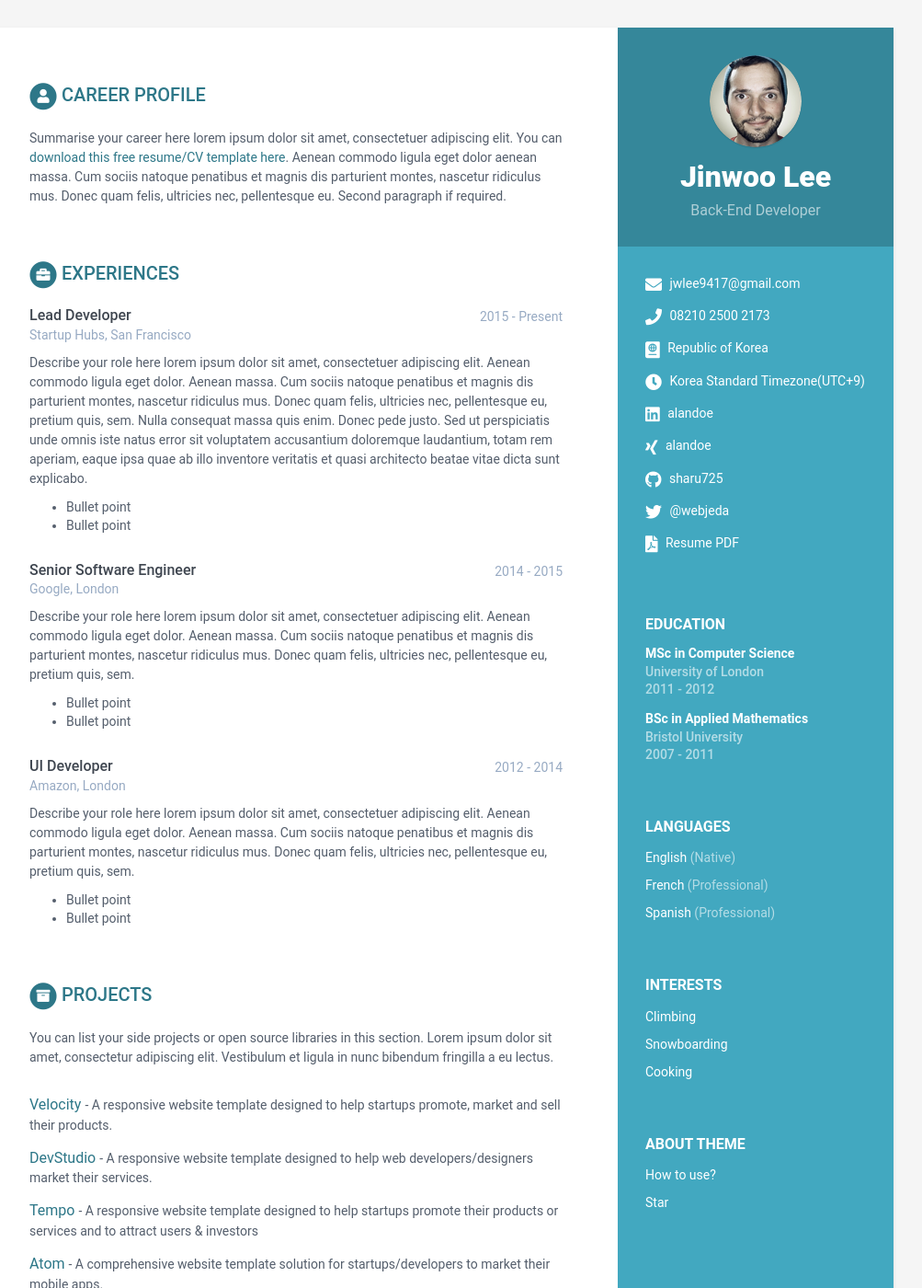
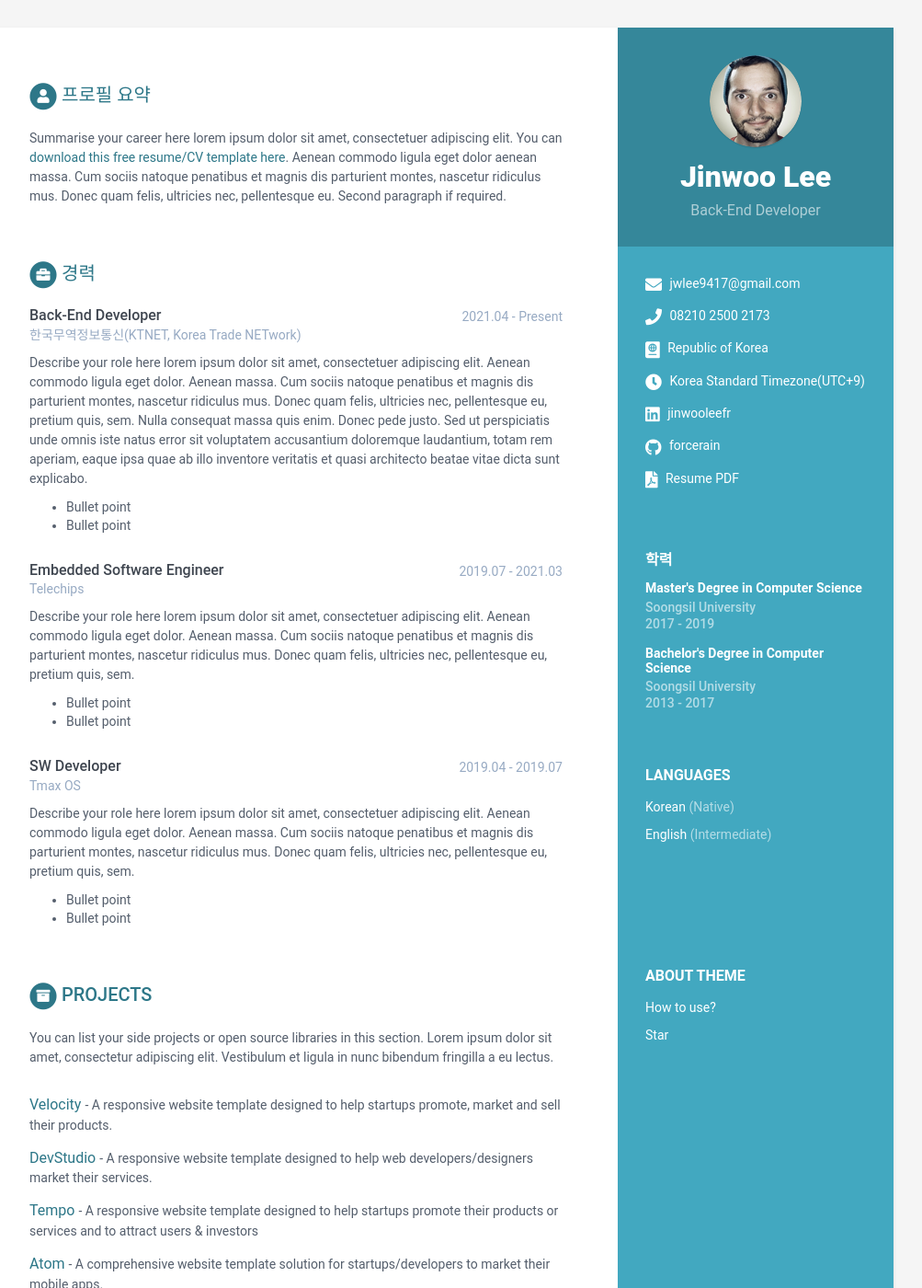
Before and after one commit to fakerainjw/forcerain.github.io, a Jekyll site: the page built from index.html, in a window 1280 px wide and 1400 px high. Shown: the whole window at 92% size, without its empty margins (168-1171 px from the left). Built offline with Jekyll 4.4.1, drawn with Linux system fonts in a browser that asks for light colours; some of the changed text lies outside the part shown.

Commit message:
revising 1

```diff
--- a/_data/data.yml
+++ b/_data/data.yml
@@ -17,13 +17,12 @@ sidebar:
     timezone: Korea Standard Timezone(UTC+9)
     citizenship: Republic of Korea
     website:  #do not add http://
-    linkedin: alandoe
-    xing: alandoe
-    github: sharu725
+    linkedin: jinwooleefr
+    github: forcerain
     telegram: # add your nickname without '@' sign
     gitlab:
     bitbucket:
-    twitter: '@webjeda'
+    twitter:
     stack-overflow: # Number/Username, e.g. 123456/alandoe
     codewars:
     goodreads: # Number-Username, e.g. 123456-alandoe
@@ -32,29 +31,26 @@ sidebar:
     languages:
       title: Languages
       info:
-        - idiom: English
+        - idiom: Korean
           level: Native
 
-        - idiom: French
-          level: Professional
-
-        - idiom: Spanish
-          level: Professional
+        - idiom: English
+          level: Intermediate
 
     interests:
-      title: Interests
+      title:
       info:
-        - item: Climbing
+        - item:
           link:
 
-        - item: Snowboarding
+        - item:
           link:
 
-        - item: Cooking
+        - item:
           link:
 
 career-profile:
-    title: Career Profile
+    title: 프로필 요약
     summary: |
       Summarise your career here lorem ipsum dolor sit amet, consectetuer
       adipiscing elit. You can [download this free resume/CV template here]().
@@ -63,11 +59,11 @@ career-profile:
       Donec quam felis, ultricies nec, pellentesque eu.
       Second paragraph if required.
 education:
-    title: Education
+    title: 학력
     info:
-      - degree: MSc in Computer Science
-        university: University of London
-        time: 2011 - 2012
+      - degree: Master's Degree in Computer Science
+        university: Soongsil University
+        time: 2017 - 2019
         details: |
           Describe your study here lorem ipsum dolor sit amet, consectetuer
           adipiscing elit. Aenean commodo ligula eget dolor. Aenean massa. Cum
@@ -76,9 +72,9 @@ education:
           pretium quis, sem.
             - Bullet point
             - Bullet point
-      - degree: BSc in Applied Mathematics
-        university: Bristol University
-        time: 2007 - 2011
+      - degree: Bachelor's Degree in Computer Science
+        university: Soongsil University
+        time: 2013 - 2017
         details: |
           Describe your study here lorem ipsum dolor sit amet, consectetuer
           adipiscing elit. Aenean commodo ligula eget dolor. Aenean massa. Cum
@@ -88,11 +84,11 @@ education:
             - Bullet point
             - Bullet point
 experiences:
-    title: Experiences
+    title: 경력
     info:
-      - role: Lead Developer
-        time: 2015 - Present
-        company: Startup Hubs, San Francisco
+      - role: Back-End Developer
+        time: 2021.04 - Present
+        company: 한국무역정보통신(KTNET, Korea Trade NETwork)
         details: |
           Describe your role here lorem ipsum dolor sit amet, consectetuer
           adipiscing elit. Aenean commodo ligula eget dolor. Aenean massa.
@@ -105,9 +101,9 @@ experiences:
           architecto beatae vitae dicta sunt explicabo.
             - Bullet point
             - Bullet point
-      - role: Senior Software Engineer
-        time: 2014 - 2015
-        company: Google, London
+      - role: Embedded Software Engineer
+        time: 2019.07 - 2021.03
+        company: Telechips
         details: |
           Describe your role here lorem ipsum dolor sit amet, consectetuer
           adipiscing elit. Aenean commodo ligula eget dolor. Aenean massa.
@@ -116,9 +112,9 @@ experiences:
           pellentesque eu, pretium quis, sem.
             - Bullet point
             - Bullet point
-      - role: UI Developer
-        time: 2012 - 2014
-        company: Amazon, London
+      - role: SW Developer
+        time: 2019.04 - 2019.07
+        company: Tmax OS
         details: |
           Describe your role here lorem ipsum dolor sit amet, consectetuer
           adipiscing elit. Aenean commodo ligula eget dolor. Aenean massa.
@@ -180,23 +176,20 @@ skills:
     title: Skills &amp; Proficiency
 
     toolset:
-      - name: Python & Django
-        level: 98%
+      - name: C/C++
+        level: 90%
 
-      - name: Javascript & jQuery
-        level: 98%
+      - name: Java
+        level: 80%
 
-      - name: Angular
-        level: 98%
-
-      - name: HTML5 & CSS
-        level: 95%
-
-      - name: Ruby on Rails
-        level: 85%
-
-      - name: Sketch & Photoshop
+      - name: HTML / Javascript & jQuery
         level: 60%
 
+      - name: Spring Framework
+        level: 80%
+
+      - name: Oracle Database
+        level: 75%
+
 footer: >
-    Designed with <i class="fas fa-heart"></i> by <a href="http://themes.3rdwavemedia.com" target="_blank" rel="nofollow">Xiaoying Riley</a>
+    Designed by <i class="fas fa-heart"></i> by <a href="http://themes.3rdwavemedia.com" target="_blank" rel="nofollow">Xiaoying Riley</a>
```
